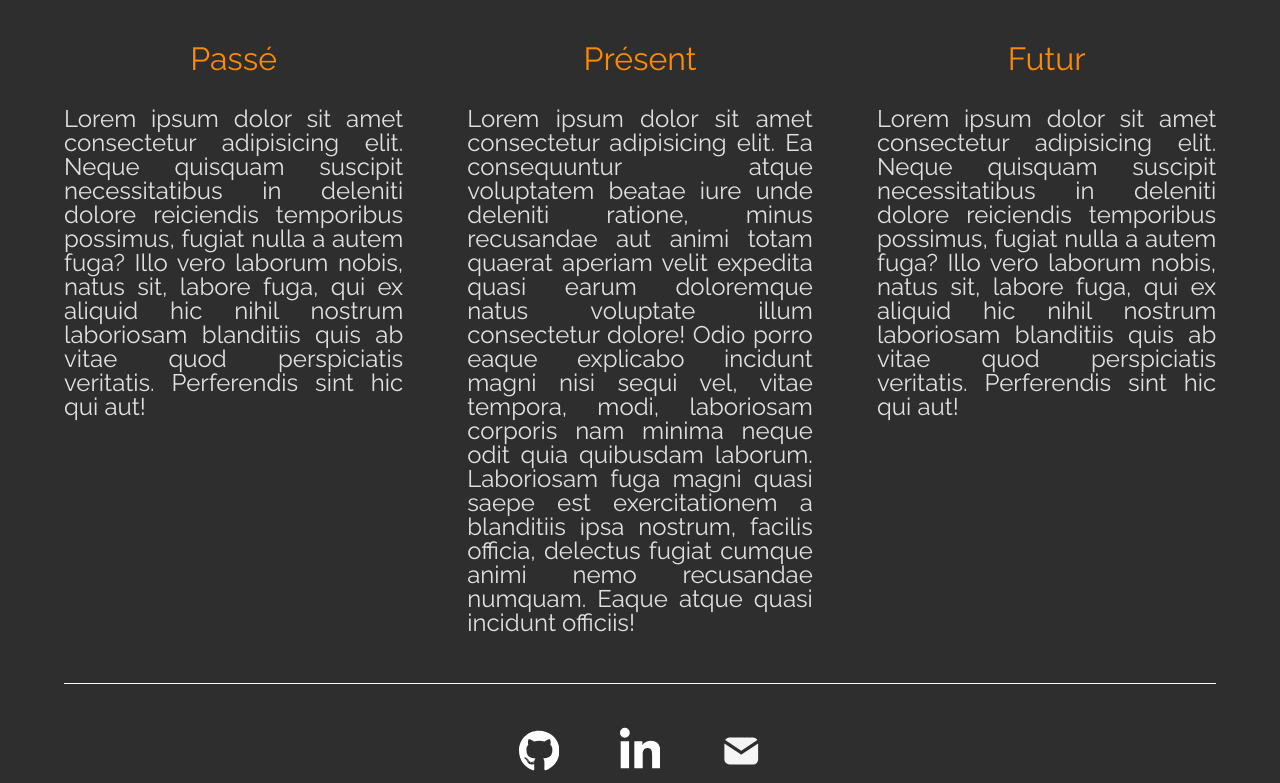
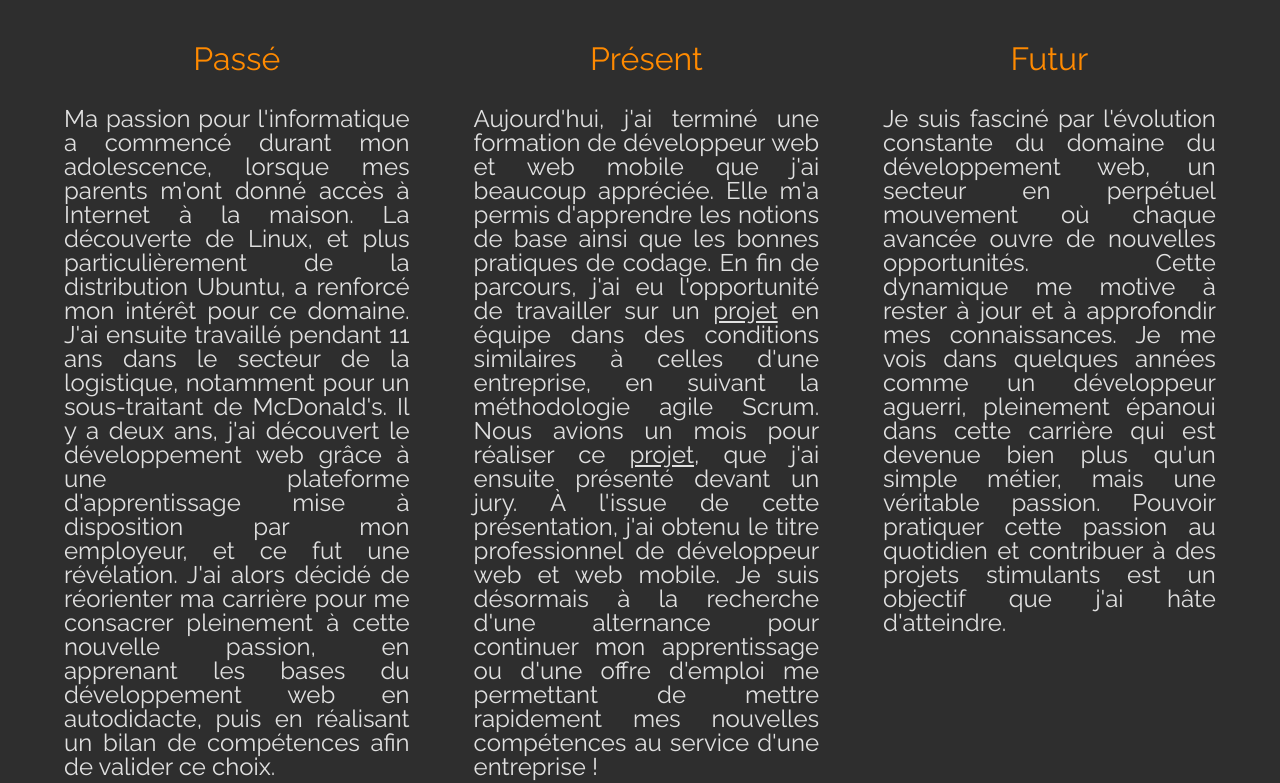
Before and after one commit to Deunoh/react-portfolio, a React (Vite) app: page / in a window 1280 px wide. Shown: the part 901-1684 px from the top of the page. Built offline with nearby package versions, Linux system fonts and the light colour scheme.

Commit message:
content presentation

```diff
--- a/src/components/Home/Home.jsx
+++ b/src/components/Home/Home.jsx
@@ -81,12 +81,14 @@ const Home = ({ isScrolled }) => {
           d="M0,288L48,272C96,256,192,224,288,197.3C384,171,480,149,576,165.3C672,181,768,235,864,250.7C960,267,1056,245,1152,250.7C1248,256,1344,288,1392,304L1440,320L1440,320L1392,320C1344,320,1248,320,1152,320C1056,320,960,320,864,320C768,320,672,320,576,320C480,320,384,320,288,320C192,320,96,320,48,320L0,320Z"
         />
       </svg>
+      {!isScrolled && (
         <DotLottieReact
           src="assets/Animation - 1726257010810.json"
           loop
           autoplay
           className="dotlottie-animation--scroll"
         />
+      )}
     </section>
   );
 };
--- a/src/components/Home/Home.scss
+++ b/src/components/Home/Home.scss
@@ -59,6 +59,7 @@
   }
   .gradient-text {
     background: linear-gradient(90deg, #ff8a00, #e52e71);
+    background-clip: text;
     -webkit-background-clip: text;
     -webkit-text-fill-color: transparent;
   }
@@ -86,7 +87,7 @@
 
 @media (max-width: 768px) {
   .main-section {
-    flex-direction: column;
+    flex-direction: column-reverse;
     justify-content: center;
     gap: 4rem;
     padding: 0 v.$paddings-side-mobile;
--- a/src/components/Presentation/Presentation.jsx
+++ b/src/components/Presentation/Presentation.jsx
@@ -31,38 +31,57 @@ const Presentation = () => {
         <div className="about_container-card past-elem" ref={pastRef}>
           <h3>Passé</h3>
           <p>
-            Lorem ipsum dolor sit amet consectetur adipisicing elit. Neque
-            quisquam suscipit necessitatibus in deleniti dolore reiciendis
-            temporibus possimus, fugiat nulla a autem fuga? Illo vero laborum
-            nobis, natus sit, labore fuga, qui ex aliquid hic nihil nostrum
-            laboriosam blanditiis quis ab vitae quod perspiciatis veritatis.
-            Perferendis sint hic qui aut!
+            Ma passion pour l&apos;informatique a commencé durant mon
+            adolescence, lorsque mes parents m&apos;ont donné accès à Internet à
+            la maison. La découverte de Linux, et plus particulièrement de la
+            distribution Ubuntu, a renforcé mon intérêt pour ce domaine.
+            J&apos;ai ensuite travaillé pendant 11 ans dans le secteur de la
+            logistique, notamment pour un sous-traitant de McDonald&apos;s. Il y
+            a deux ans, j&apos;ai découvert le développement web grâce à une
+            plateforme d&apos;apprentissage mise à disposition par mon
+            employeur, et ce fut une révélation. J&apos;ai alors décidé de
+            réorienter ma carrière pour me consacrer pleinement à cette nouvelle
+            passion, en apprenant les bases du développement web en autodidacte,
+            puis en réalisant un bilan de compétences afin de valider ce choix.
           </p>
         </div>
         <div className="about_container-card present-elem">
           <h3>Présent</h3>
           <p>
-            Lorem ipsum dolor sit amet consectetur adipisicing elit. Ea
-            consequuntur atque voluptatem beatae iure unde deleniti ratione,
-            minus recusandae aut animi totam quaerat aperiam velit expedita
-            quasi earum doloremque natus voluptate illum consectetur dolore!
-            Odio porro eaque explicabo incidunt magni nisi sequi vel, vitae
-            tempora, modi, laboriosam corporis nam minima neque odit quia
-            quibusdam laborum. Laboriosam fuga magni quasi saepe est
-            exercitationem a blanditiis ipsa nostrum, facilis officia, delectus
-            fugiat cumque animi nemo recusandae numquam. Eaque atque quasi
-            incidunt officiis!
+            Aujourd&apos;hui, j&apos;ai terminé une formation de développeur web
+            et web mobile que j&apos;ai beaucoup appréciée. Elle m&apos;a permis
+            d&apos;apprendre les notions de base ainsi que les bonnes pratiques
+            de codage. En fin de parcours, j&apos;ai eu l&apos;opportunité de
+            travailler sur un{' '}
+            <a className="present-elem-links" href="#apocalypse">
+              projet
+            </a>{' '}
+            en équipe dans des conditions similaires à celles d&apos;une
+            entreprise, en suivant la méthodologie agile Scrum. Nous avions un
+            mois pour réaliser ce{' '}
+            <a className="present-elem-links" href="#apocalypse">
+              projet
+            </a>
+            , que j&apos;ai ensuite présenté devant un jury. À l&apos;issue de
+            cette présentation, j&apos;ai obtenu le titre professionnel de
+            développeur web et web mobile. Je suis désormais à la recherche
+            d&apos;une alternance pour continuer mon apprentissage ou d&apos;une
+            offre d&apos;emploi me permettant de mettre rapidement mes nouvelles
+            compétences au service d&apos;une entreprise !
           </p>
         </div>
         <div className="about_container-card future-elem" ref={futureRef}>
           <h3>Futur</h3>
           <p>
-            Lorem ipsum dolor sit amet consectetur adipisicing elit. Neque
-            quisquam suscipit necessitatibus in deleniti dolore reiciendis
-            temporibus possimus, fugiat nulla a autem fuga? Illo vero laborum
-            nobis, natus sit, labore fuga, qui ex aliquid hic nihil nostrum
-            laboriosam blanditiis quis ab vitae quod perspiciatis veritatis.
-            Perferendis sint hic qui aut!
+            Je suis fasciné par l&apos;évolution constante du domaine du
+            développement web, un secteur en perpétuel mouvement où chaque
+            avancée ouvre de nouvelles opportunités. Cette dynamique me motive à
+            rester à jour et à approfondir mes connaissances. Je me vois dans
+            quelques années comme un développeur aguerri, pleinement épanoui
+            dans cette carrière qui est devenue bien plus qu&apos;un simple
+            métier, mais une véritable passion. Pouvoir pratiquer cette passion
+            au quotidien et contribuer à des projets stimulants est un objectif
+            que j&apos;ai hâte d&apos;atteindre.
           </p>
         </div>
       </div>
--- a/src/components/Presentation/Presentation.scss
+++ b/src/components/Presentation/Presentation.scss
@@ -35,6 +35,10 @@
       p {
         font-size: 1.5rem;
         color: v.$dark-paragraph;
+      }
+      .present-elem-links {
+        // color: #3a53f8;
+        text-decoration: underline;
       }
     }
     // ANIMATIONS
--- a/src/data/projects.jsx
+++ b/src/data/projects.jsx
@@ -201,4 +201,30 @@ export default [
       </svg>
     ),
   },
+  {
+    id: 7,
+    anchor: 'newportfolio',
+    title: 'Nouveau portfolio',
+    link: 'https://denovann.fr',
+    github: 'https://github.com/Deunoh/react-portfolio',
+    image: 'assets/new_portfolio.png',
+    alt: 'image portfolio',
+    description:
+      'Ce portfolio a été créé avec React et représente une version bien plus aboutie que le précédent. Le code est plus propre, plus maintenable, et je me suis beaucoup investi dans sa conception pendant mon temps libre. J&apos;ai pris énormément de plaisir à réaliser ce projet !',
+    technos: ['react'],
+    summary: 'Ce portfolio !',
+    svg: (
+      <svg
+        xmlns="http://www.w3.org/2000/svg"
+        width="24"
+        height="24"
+        viewBox="0 0 24 24"
+        fill="currentColor"
+        className="icon icon-tabler icons-tabler-filled icon-tabler-briefcase"
+      >
+        <path stroke="none" d="M0 0h24v24H0z" fill="none" />
+        <path d="M22 13.478v4.522a3 3 0 0 1 -3 3h-14a3 3 0 0 1 -3 -3v-4.522l.553 .277a20.999 20.999 0 0 0 18.897 -.002l.55 -.275zm-8 -11.478a3 3 0 0 1 3 3v1h2a3 3 0 0 1 3 3v2.242l-1.447 .724a19.002 19.002 0 0 1 -16.726 .186l-.647 -.32l-1.18 -.59v-2.242a3 3 0 0 1 3 -3h2v-1a3 3 0 0 1 3 -3h4zm-2 8a1 1 0 0 0 -1 1a1 1 0 1 0 2 .01c0 -.562 -.448 -1.01 -1 -1.01zm2 -6h-4a1 1 0 0 0 -1 1v1h6v-1a1 1 0 0 0 -1 -1z" />
+      </svg>
+    ),
+  },
 ];
```
Also changed, not shown: public/assets/new_portfolio.png (added). Lines whose indentation alone changed are shown as unchanged.
